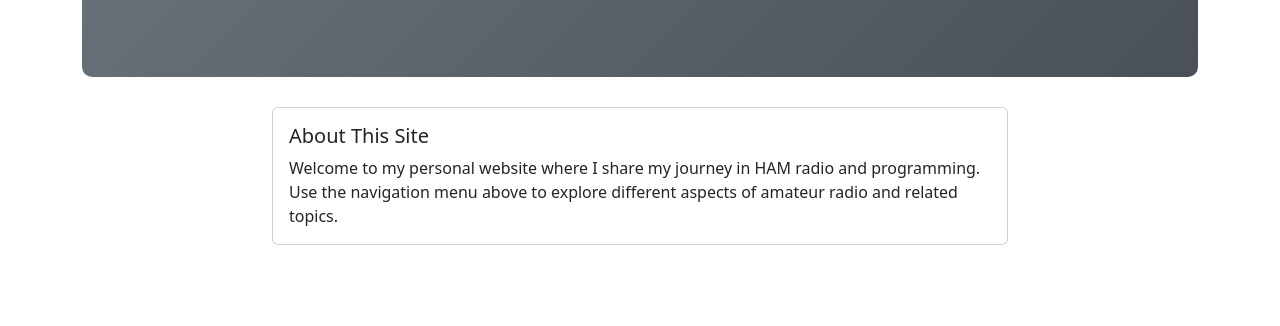
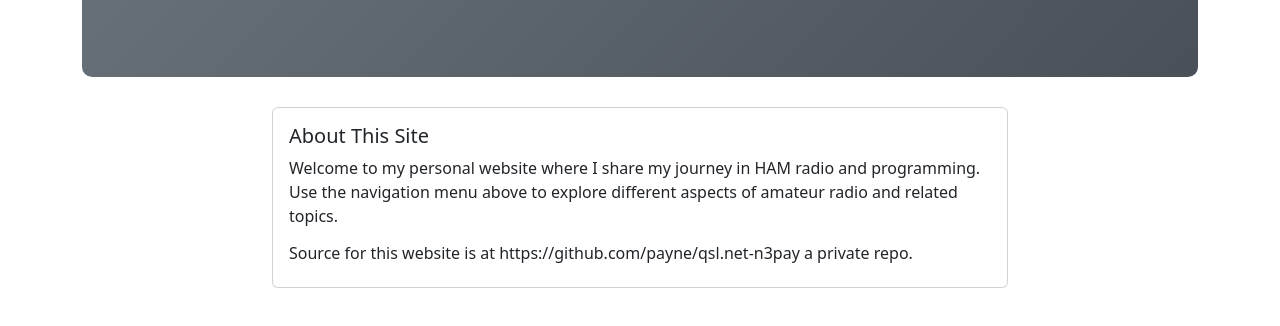
Before and after one commit to payne/qsl.net-n3pay, a plain HTML site: page index.html in a window 1280 px wide. Shown: the part 346-672 px from the top of the page. Drawn offline with nearby package versions, Linux system fonts and the light colour scheme.

Commit message:
Noted location of this code.

```diff
--- a/index.html
+++ b/index.html
@@ -82,6 +82,7 @@
                                     Welcome to my personal website where I share my journey in HAM radio and programming.
                                     Use the navigation menu above to explore different aspects of amateur radio and related topics.
                                 </p>
+<h6>Source for this website is at https://github.com/payne/qsl.net-n3pay a private repo.</h6>
                             </div>
                         </div>
                     </div>
```
